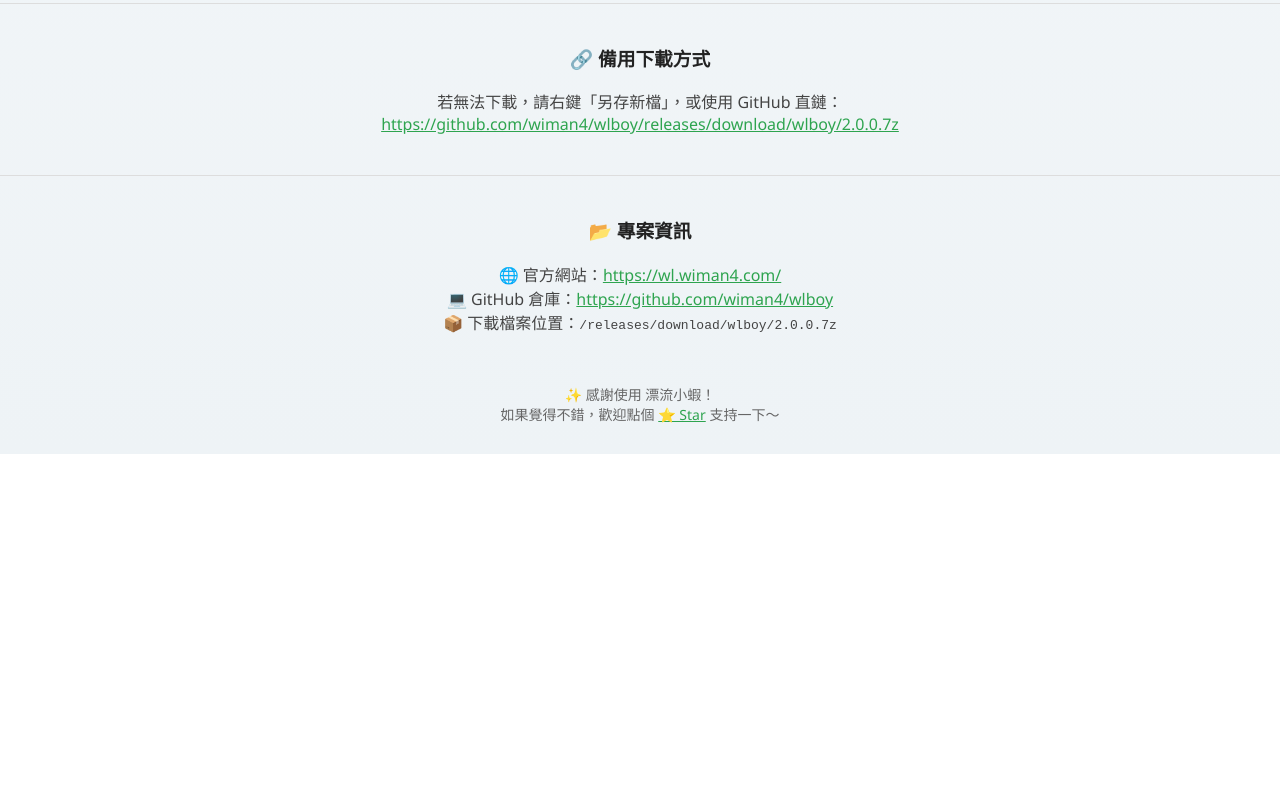
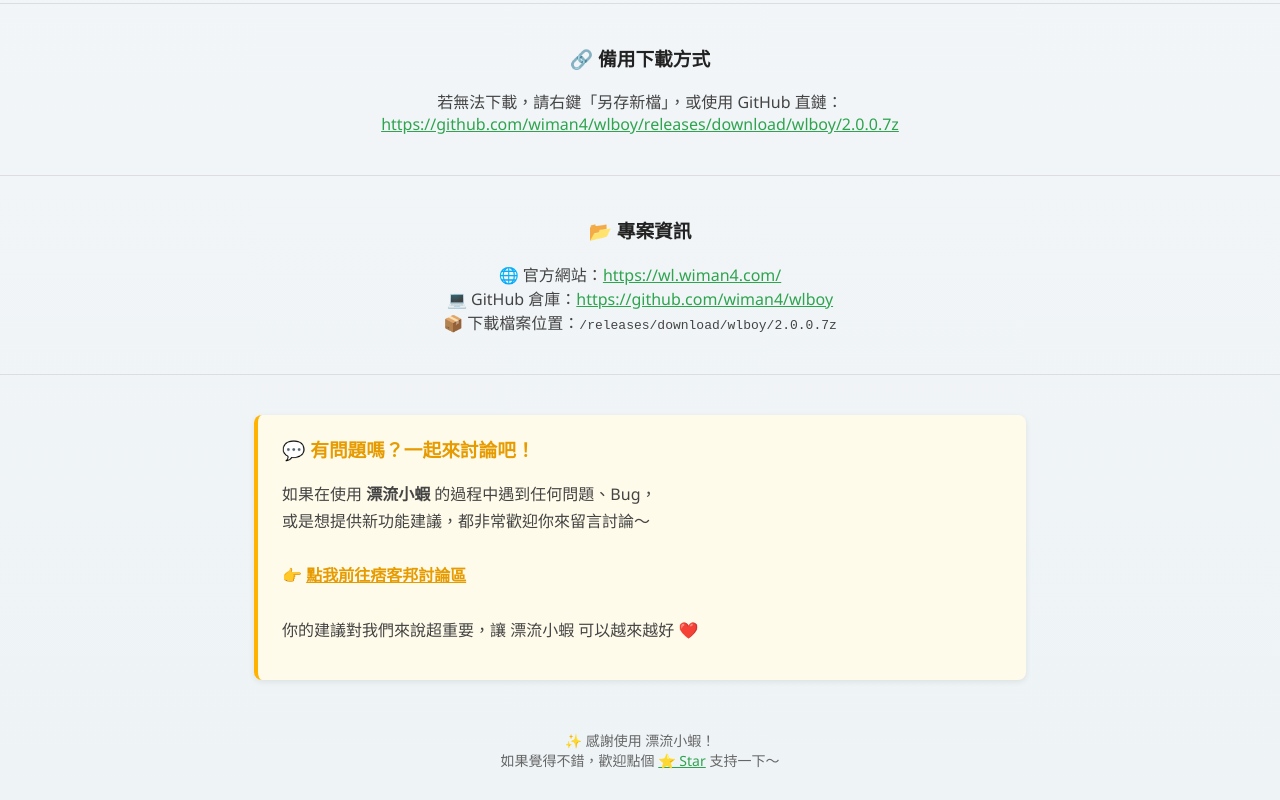
Before and after one commit to wiman4/wlboy, a plain HTML site: page index.html in a window 1280 px wide. Shown: the part 1535-2335 px from the top of the page. Before the commit the page ends 1989 px from the top, so only its background shows below. Drawn offline with Linux system fonts and the light colour scheme.

Commit message:
Update index.html

```diff
--- a/index.html
+++ b/index.html
@@ -210,6 +210,19 @@
     📦 下載檔案位置：<code>/releases/download/wlboy/2.0.0.7z</code>
   </p>
 
+  <hr />
+
+  <div style="background:#fffbea; border-left:4px solid #ffb300; max-width:720px; margin:40px auto; padding:20px 24px; border-radius:8px; box-shadow:0 2px 6px rgba(0,0,0,0.08); text-align:left;">
+    <h3 style="margin-top:0; color:#e69b00;">💬 有問題嗎？一起來討論吧！</h3>
+    <p style="color:#444; line-height:1.7;">
+      如果在使用 <b>漂流小蝦</b> 的過程中遇到任何問題、Bug，<br>
+      或是想提供新功能建議，都非常歡迎你來留言討論～<br><br>
+      👉 <a href="https://wiman4.pixnet.net/blog/post/195242215" target="_blank" style="color:#e69b00; font-weight:bold;">
+      點我前往痞客邦討論區</a><br><br>
+      你的建議對我們來說超重要，讓 漂流小蝦 可以越來越好 ❤️
+    </p>
+  </div>
+
   <div class="footer">
     ✨ 感謝使用 漂流小蝦！<br />
     如果覺得不錯，歡迎點個
```
